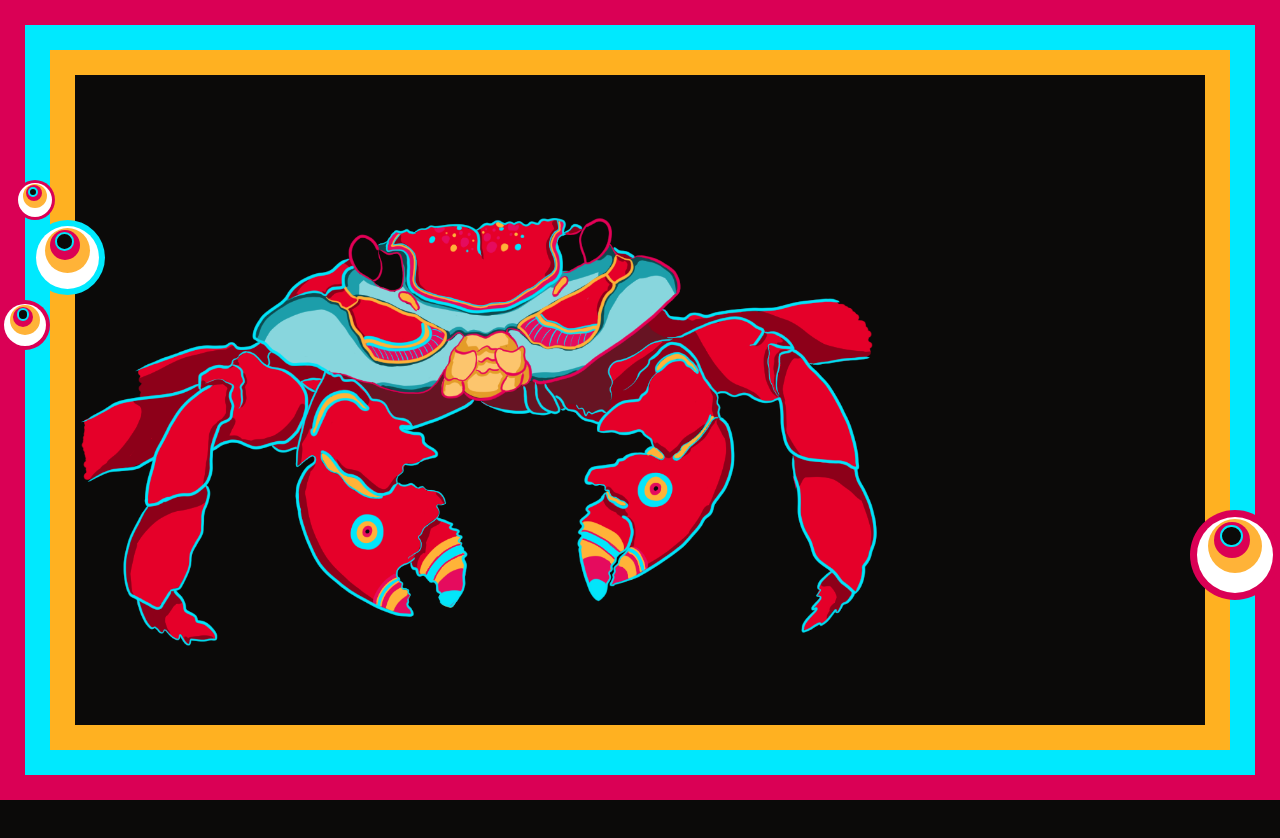
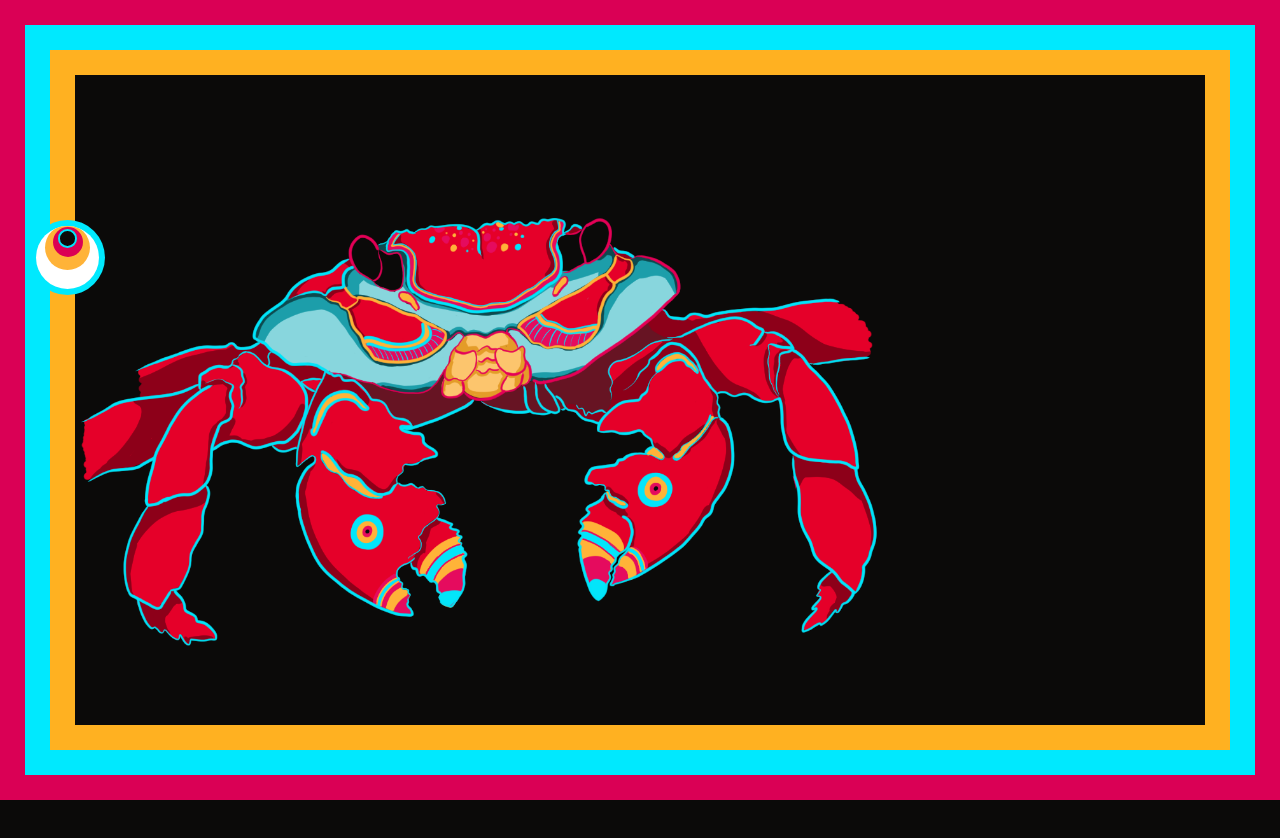
Before and after one commit to Idrking/personal-portfolio, a Next.js app: page / in a window 1280 px wide. Shown: the top 838 px of the page. Built offline with nearby package versions, Linux system fonts and the light colour scheme.

Commit message:
Add start of 3d effect to eyeball

```diff
--- a/components/EyeBall.jsx
+++ b/components/EyeBall.jsx
@@ -2,12 +2,29 @@ import styled from "styled-components";
 import { motion } from "framer-motion";
 import { useEffect, useState, useMemo } from "react";
 
+//Past a certain point, the eye has reached a maximum realistic looking depth
+const MAX_DEPTH = 1000;
+
 const calculateRotation = (e, pos, stateFunc) => {
   const radians = Math.atan2(e.clientX - pos.centerX, e.clientY - pos.centerY);
   const degree = radians * (180 / Math.PI) * -1 + 180;
-  stateFunc(degree);
+  const depth = setDepth(e, pos);
+  stateFunc({ rotation: degree, depth });
 };
 
+const setDepth = (e, pos) => {
+  const xDiff = Math.abs(pos.centerX - e.clientX);
+  const yDiff = Math.abs(pos.centerY - e.clientY);
+  const primeDiff = xDiff > yDiff ? xDiff : yDiff;
+
+  if (!(primeDiff >= MAX_DEPTH)) {
+    const percentOfMax = primeDiff / MAX_DEPTH;
+    return 30 * percentOfMax;
+  }
+
+  return 30;
+};
+//KEEP ROTATE AND WE ONLY NEED TO DEAL WITH DISTANCE FROM TOP
 const getEyePosition = (uniqueID) => {
   if (typeof window !== "undefined") {
     const eyeball = document.getElementById(`eyeball${uniqueID}`);
@@ -27,7 +44,7 @@ const EyeBall = ({
   initialcolor,
   uniqueID,
 }) => {
-  const [rotation, setRotation] = useState(0);
+  const [rotation, setRotation] = useState({ rotation: 0, depth: 30 });
   const [eyePosition, setEyePosition] = useState({ centerX: 0, centerY: 0 });
 
   useEffect(() => {
@@ -55,12 +72,14 @@ const EyeBall = ({
       initialcolor={initialcolor}
       rotation={rotation}
       id={`eyeball${uniqueID}`}
-      style={{ transform: `rotate(${rotation}deg)` }}
+      style={{
+        transform: `rotate(${rotation.rotation}deg)`,
+      }}
     >
       <EyeOuter>
-        <EyeInnerOne>
-          <EyeInnerTwo>
-            <Iris />
+        <EyeInnerOne style={{ marginBottom: `${rotation.depth}%` }}>
+          <EyeInnerTwo style={{ marginBottom: `${rotation.depth}%` }}>
+            <Iris style={{ marginBottom: `${rotation.depth}%` }} />
           </EyeInnerTwo>
         </EyeInnerOne>
       </EyeOuter>
@@ -91,6 +110,7 @@ const EyeOuter = styled(EyePiece)`
   position: relative;
   height: calc(var(--size) * 0.85);
   z-index: 5;
+  overflow: hidden;
 `;
 
 const EyeInnerOne = styled(EyePiece)`
@@ -99,8 +119,11 @@ const EyeInnerOne = styled(EyePiece)`
   height: calc(var(--size) * 0.6);
   z-index: 6;
   position: absolute;
-  top: calc(var(--size) * 0.03);
-  right: calc(var(--size) * 0.13);
+  top: 0;
+  left: 0;
+  right: 0;
+  bottom: 0;
+  margin: auto;
 `;
 
 const EyeInnerTwo = styled(EyePiece)`
@@ -109,8 +132,11 @@ const EyeInnerTwo = styled(EyePiece)`
   height: calc(var(--size) * 0.4);
   z-index: 7;
   position: absolute;
-  top: calc(var(--size) * 0.03);
-  right: calc(var(--size) * 0.13);
+  top: 0;
+  left: 0;
+  right: 0;
+  bottom: 0;
+  margin: auto;
 `;
 
 const Iris = styled(EyePiece)`
@@ -119,7 +145,10 @@ const Iris = styled(EyePiece)`
   height: calc(var(--size) * 0.25);
   z-index: 8;
   position: absolute;
-  top: calc(var(--size) * 0.03);
-  right: calc(var(--size) * 0.08);
+  top: 0;
+  left: 0;
+  right: 0;
+  bottom: 0;
+  margin: auto;
   border: 2px solid var(--blue-main);
 `;
--- a/components/single/BorderWrapper.jsx
+++ b/components/single/BorderWrapper.jsx
@@ -24,14 +24,14 @@ const borderPulse = {
 export default function BorderWrapper({ children }) {
   return (
     <>
-      <EyeBall
+      {/* <EyeBall
         animations={borderPulse}
         animationStart={"outerPulse"}
         initialcolor={PINKHEX}
         size="50px"
         position="top: 300px; left: 0px;"
         uniqueID={"1"}
-      />
+      /> */}
       <EyeBall
         animations={borderPulse}
         animationStart={"middlePulse"}
@@ -40,7 +40,7 @@ export default function BorderWrapper({ children }) {
         initialcolor={BLUEHEX}
         uniqueID={"2"}
       />
-      <EyeBall
+      {/* <EyeBall
         animations={borderPulse}
         animationStart={"outerPulse"}
         size="40px"
@@ -56,7 +56,7 @@ export default function BorderWrapper({ children }) {
         position="bottom: 200px; right: 0px;"
         initialcolor={PINKHEX}
         uniqueID="4"
-      />
+      /> */}
       {children}
       <LeftBorderOne variants={borderPulse} animate="outerPulse" />
       <LeftBorderTwo variants={borderPulse} animate="middlePulse" />
```
